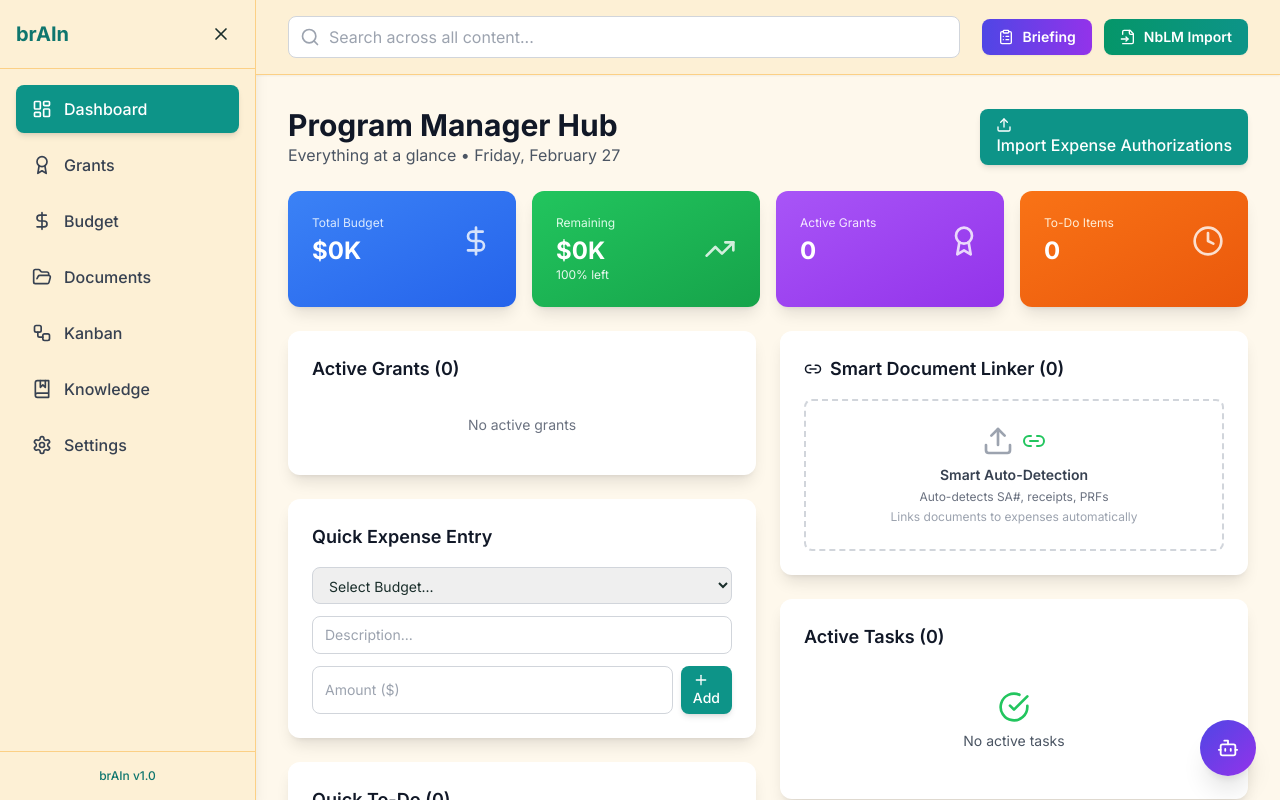
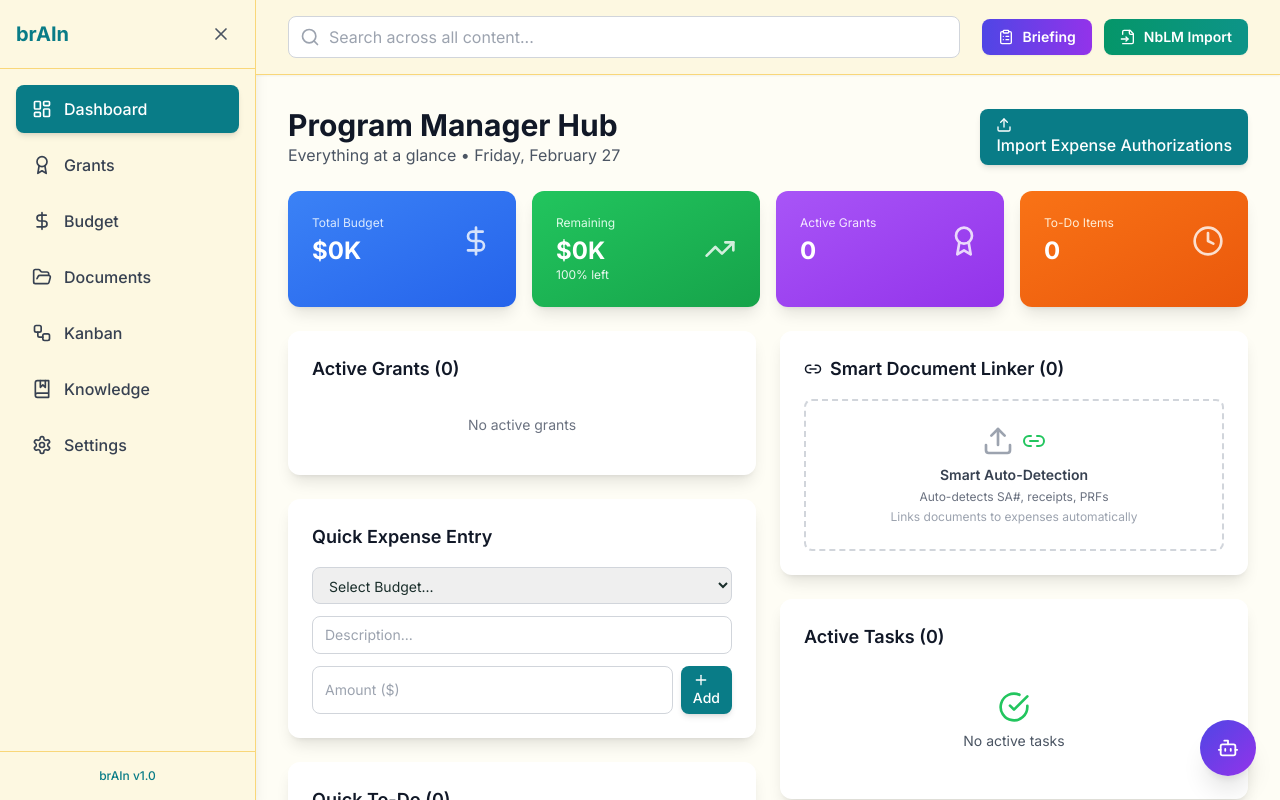
Before and after one commit to HBravo0884/brAIn-, a React (Vite) app: page / in a window 1280 px wide. Built offline with nearby package versions, Linux system fonts and the light colour scheme.

Commit message:
Apply exact palette: #FCA47C salmon, #23CED9 cyan, #F9D779 yellow, #A1CCA6 sage, #097C87 deep teal

```diff
--- a/src/components/common/Layout.jsx
+++ b/src/components/common/Layout.jsx
@@ -35,21 +35,21 @@ const Layout = ({ children }) => {
   ];
 
   return (
-    <div className="flex h-screen bg-surface-100">
+    <div className="flex h-screen bg-surface-50">
       {/* Sidebar */}
       <aside
         className={`${
           sidebarOpen ? 'w-64' : 'w-20'
-        } bg-surface-200 shadow-lg transition-all duration-300 flex flex-col border-r border-secondary-300`}
+        } bg-surface-100 shadow-lg transition-all duration-300 flex flex-col border-r border-surface-300`}
       >
         {/* Header */}
-        <div className="p-4 border-b border-secondary-300 flex items-center justify-between">
+        <div className="p-4 border-b border-surface-300 flex items-center justify-between">
           {sidebarOpen && (
-            <h1 className="text-xl font-bold text-primary-700">brAIn</h1>
+            <h1 className="text-xl font-bold text-primary-600">brAIn</h1>
           )}
           <button
             onClick={() => setSidebarOpen(!sidebarOpen)}
-            className="p-2 hover:bg-surface-300 rounded-lg transition-colors"
+            className="p-2 hover:bg-surface-200 rounded-lg transition-colors text-gray-600"
           >
             {sidebarOpen ? <X size={20} /> : <Menu size={20} />}
           </button>
@@ -69,7 +69,7 @@ const Layout = ({ children }) => {
                     className={`flex items-center gap-3 px-4 py-3 rounded-lg transition-all transform hover:scale-105 ${
                       isActive
                         ? 'bg-primary-600 text-white shadow-md'
-                        : 'text-gray-700 hover:bg-gray-100'
+                        : 'text-gray-700 hover:bg-surface-200'
                     }`}
                   >
                     <Icon size={20} />
@@ -85,8 +85,8 @@ const Layout = ({ children }) => {
 
         {/* Footer */}
         {sidebarOpen && (
-          <div className="p-4 border-t border-secondary-300">
-            <p className="text-xs text-primary-700 text-center font-medium">
+          <div className="p-4 border-t border-surface-300">
+            <p className="text-xs text-primary-600 text-center font-medium">
               brAIn v1.0
             </p>
           </div>
@@ -96,7 +96,7 @@ const Layout = ({ children }) => {
       {/* Main Content */}
       <main className="flex-1 overflow-auto flex flex-col">
         {/* Top Header */}
-        <div className="bg-surface-200 border-b border-secondary-300 px-8 py-4 sticky top-0 z-40 shadow-sm">
+        <div className="bg-surface-100 border-b border-surface-300 px-8 py-4 sticky top-0 z-40 shadow-sm">
           <div className="max-w-7xl mx-auto flex items-center gap-3">
             <div className="flex-1">
               <GlobalSearch />
--- a/src/index.css
+++ b/src/index.css
@@ -12,7 +12,7 @@ body {
   font-family: 'Inter', system-ui, sans-serif;
   -webkit-font-smoothing: antialiased;
   -moz-osx-font-smoothing: grayscale;
-  background-color: #fef8ec;
+  background-color: #fefdf5;
   color: #1a2e2b;
 }
 
@@ -22,7 +22,7 @@ body {
   }
 
   .btn-secondary {
-    @apply bg-surface-200 hover:bg-surface-300 text-gray-800 font-medium py-2 px-4 rounded-lg transition-all transform active:scale-95 hover:scale-105 border border-secondary-300;
+    @apply bg-surface-100 hover:bg-surface-200 text-gray-800 font-medium py-2 px-4 rounded-lg transition-all transform active:scale-95 hover:scale-105 border border-surface-300;
   }
 
   .btn-danger {
@@ -30,11 +30,11 @@ body {
   }
 
   .card {
-    @apply rounded-xl shadow-sm bg-white p-6 border border-secondary-200;
+    @apply rounded-xl shadow-sm bg-white p-6 border border-surface-300;
   }
 
   .input {
-    @apply w-full px-4 py-2 border border-secondary-300 rounded-lg focus:ring-2 focus:ring-primary-400 focus:border-transparent outline-none transition-all bg-white;
+    @apply w-full px-4 py-2 border border-surface-300 rounded-lg focus:ring-2 focus:ring-primary-400 focus:border-transparent outline-none transition-all bg-white;
   }
 
   .label {
@@ -42,18 +42,18 @@ body {
   }
 }
 
-/* Scrollbar — teal on gold */
+/* Scrollbar — cyan on warm yellow */
 ::-webkit-scrollbar {
   width: 6px;
   height: 6px;
 }
 ::-webkit-scrollbar-track {
-  background: #fef8ec;
+  background: #fdf8e1;
 }
 ::-webkit-scrollbar-thumb {
-  background: #2dd4bf;
+  background: #23ced9;
   border-radius: 3px;
 }
 ::-webkit-scrollbar-thumb:hover {
-  background: #0d9488;
+  background: #097c87;
 }
--- a/tailwind.config.js
+++ b/tailwind.config.js
@@ -7,42 +7,53 @@ export default {
   theme: {
     extend: {
       colors: {
-        // Primary — Rich Teal (action color)
+        // Primary — Deep Teal #097C87 (action color: buttons, nav, focus)
         primary: {
-          50:  '#f0fdfa',
-          100: '#ccfbf1',
-          200: '#99f6e4',
-          300: '#5eead4',
-          400: '#2dd4bf',
-          500: '#14b8a6',
-          600: '#0d9488',
-          700: '#0f766e',
-          800: '#115e59',
-          900: '#134e4a',
+          50:  '#f0f9fa',
+          100: '#d0ecef',
+          200: '#a1d8de',
+          300: '#5fbfca',
+          400: '#23ced9',   // bright cyan from palette
+          500: '#12a8b4',
+          600: '#097c87',   // deep teal — main
+          700: '#076570',
+          800: '#054e57',
+          900: '#033a42',
         },
-        // Secondary — Warm Amber/Gold (from brain icon)
+        // Secondary — Salmon #FCA47C (highlights, badges, accents)
         secondary: {
-          50:  '#fefce8',
-          100: '#fef9c3',
-          200: '#fde4a8',  // lightest brain gold
-          300: '#fcd085',
-          400: '#f9b84a',
-          500: '#e8a030',
-          600: '#cc9e5c',  // average brain gold
-          700: '#a87840',
-          800: '#8a5e2e',
-          900: '#6b4420',
+          50:  '#fff5f0',
+          100: '#fee8dc',
+          200: '#fdd0b8',
+          300: '#fcb898',
+          400: '#fca47c',   // salmon from palette
+          500: '#f88455',
+          600: '#e86535',
+          700: '#c44c22',
+          800: '#9e3a18',
+          900: '#7a2c12',
         },
-        // Surface — warm golden cream backgrounds (brain icon palette)
+        // Surface — Warm Yellow #F9D779 (backgrounds, panels)
         surface: {
-          50:  '#fffdf7',   // almost white with warmth
-          100: '#fef8ec',   // very light gold — main app bg
-          200: '#fdf0d5',   // light gold — sidebar / panels
-          300: '#fde4a8',   // brain icon light gold
-          400: '#f9c96a',   // deeper gold accent
+          50:  '#fefdf5',   // barely-yellow — main app bg
+          100: '#fdf8e1',   // light warm yellow — sidebar/header
+          200: '#fcf0b8',   // soft yellow — panels
+          300: '#f9d779',   // palette yellow — borders/dividers
+          400: '#f5c23a',   // deeper yellow accent
         },
-        success: '#059669',
-        warning: '#d97706',
+        // Sage — #A1CCA6 (success, gentle accents)
+        sage: {
+          50:  '#f4faf5',
+          100: '#dff0e2',
+          200: '#c2e0c6',
+          300: '#a1cca6',   // sage from palette
+          400: '#7db584',
+          500: '#5a9d62',
+          600: '#3d7d45',
+          700: '#2d5e33',
+        },
+        success: '#5a9d62',
+        warning: '#e86535',
         error:   '#dc2626',
       },
       fontFamily: {
```
